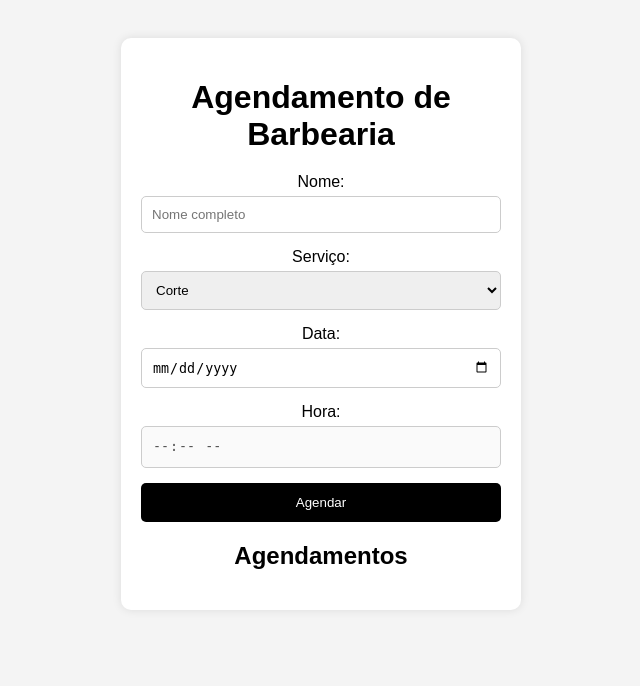
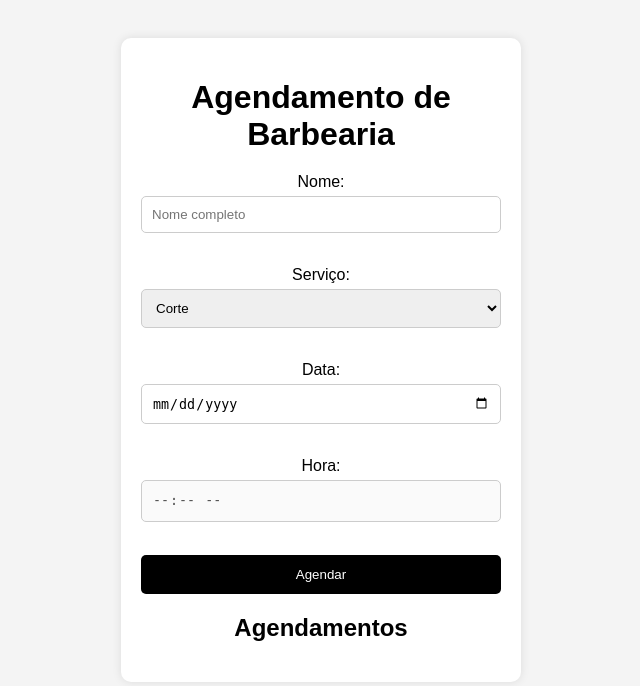
Before and after one commit to prgalhardo/barbershop-management-system, a Flask app: page / in a window 1280 px wide. Shown: the top 686 px of the page, without its empty margins (319-959 px from the left). Run offline with Flask 3, Linux system fonts and the light colour scheme.

Commit message:
Correção CSS

```diff
--- a/static/style.css
+++ b/static/style.css
@@ -25,16 +25,18 @@ h1 {
 
 input, select {
     width: 100%;
+    max-width: 100%;
     padding: 10px;
     margin: 5px 0 15px;
     border-radius: 5px;
     border: 1px solid #ccc;
 }
 
-input[type="datetime-local"] {
+input[type="date"],
+input[type="time"] {
+    display: block;
     width: 100%;
     max-width: 100%;
-    display: block;
 }
 
 button {
@@ -93,7 +95,7 @@ li {
 
 .tooltip {
     position: relative;
-    display: inline-block;
+    display: block;
     width: 100%;
 }
 
```
